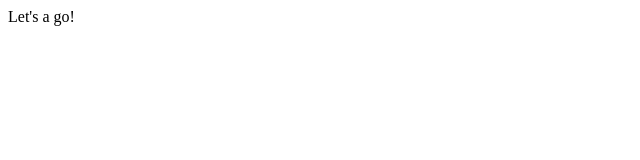
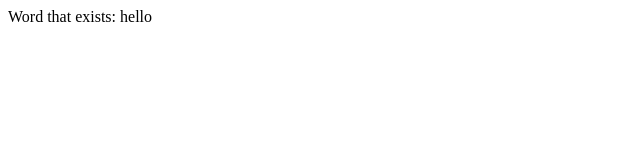
Before and after one commit to mulrooneydesign/trie-tree-typescript, a React (Vite) app: page / in a window 1280 px wide. Shown: the top 160 px of the page, without its empty margins (0-640 px from the left). Built offline with nearby package versions, Linux system fonts and the light colour scheme.

Commit message:
add word to trie and dynamically show something

```diff
--- a/src/App.tsx
+++ b/src/App.tsx
@@ -1,5 +1,10 @@
 import React from 'react';
+import WordTrie from './components/WordTrie/WordTrie';
 
 export default function App() {
-  return <div className="App">Let's a go!</div>;
+  return (
+    <div className="App">
+      <WordTrie />
+    </div>
+  );
 }
--- /dev/null
+++ b/src/components/WordTrie/WordTrie.tsx
@@ -0,0 +1,16 @@
+import React, { useState, useEffect } from 'react';
+import { Trie } from '../../trie-tree/trie';
+
+export default function WordTrie() {
+  const [trie, setTrie] = useState<Trie>(new Trie());
+  const [hasWord, setHasWord] = useState<boolean>(false);
+
+  useEffect(() => {
+    trie.addWord('hello');
+    setHasWord(trie.hasWord('hello'));
+  }, []);
+
+  return (
+    <div className="WordTrie">Word that exists: {hasWord ? 'hello' : ''}</div>
+  );
+}
```
